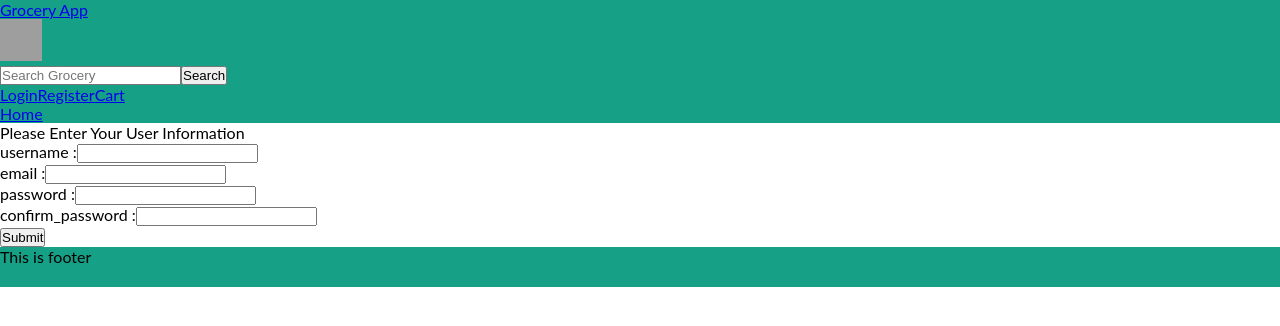
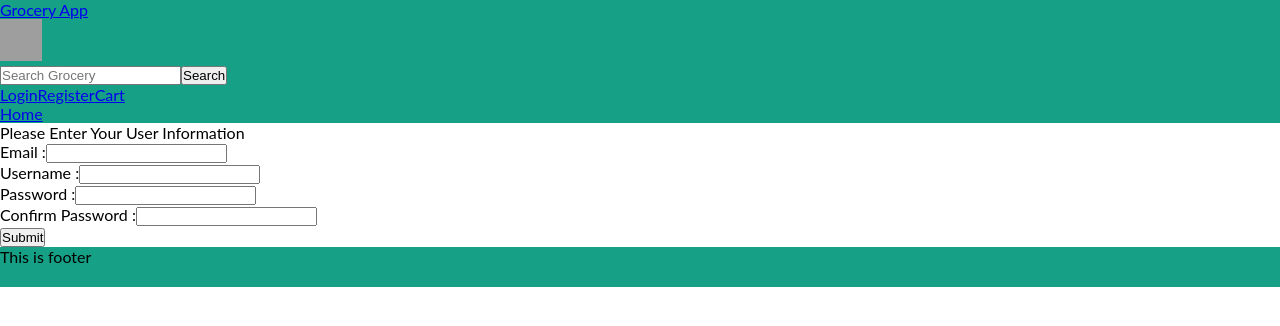
Before and after one commit to ravraw/grocery_app, a React (Create React App) app in the folder client/: page /user/new in a window 1280 px wide. Shown: the top 326 px of the page. Built offline with nearby package versions, Linux system fonts and the light colour scheme; grey boxes are pictures that could not be loaded; what react-stripe-elements would draw is missing.

Commit message:
Get rid of displayInput.

```diff
--- a/client/src/components/PageViews/User_new.jsx
+++ b/client/src/components/PageViews/User_new.jsx
@@ -7,11 +7,10 @@ class User_new extends Component {
       username: { value: "", error: false },
       email: { value: "", error: false },
       password: { value: "", error: false },
-      confirm_password: { value: "", error: false }
+      confirmPassword: { value: "", error: false }
     };
     this.handleChange = this.handleChange.bind(this);
     this.handleSubmit = this.handleSubmit.bind(this);
-    this.displayInputs = this.displayInputs.bind(this);
   }
   handleChange(event) {
     const { value, name } = event.target;
@@ -27,90 +26,72 @@ class User_new extends Component {
     const validPassword = RegExp(
       /^(?=.*[0-9])(?=.*[a-z])(?=.*[A-Z])(?=\S+$).{10,}$/
     );
+    //Regex validation: Correct email
+    const validEmail = RegExp(
+      /^[a-zA-Z0-9.!#$%&'*+/=?^_`{|}~-]+@[a-zA-Z0-9](?:[a-zA-Z0-9-]{0,61}[a-zA-Z0-9])?(?:\.[a-zA-Z0-9](?:[a-zA-Z0-9-]{0,61}[a-zA-Z0-9])?)*$/
+    );
+
     for (let name in this.state) {
-      const inputValue = this.state[name].value;
-      const inputLength = inputValue.length;
-
-      if (inputLength < 9) {
+      let inputValue = this.state[name].value;
+      let inputLength = inputValue.length;
+      console.log("name", name);
+      if (name === "username" && inputLength < 9) {
+        console.log("username Error!!!");
         this.setState({
           [name]: { value: "", error: true }
         });
-      } else if (name === "password" && !validPassword.test(inputValue)) {
+        console.log("state after email error", this.state);
+      }
+      if (name === "password" && !validPassword.test(inputValue)) {
+        console.log("Password Error!!!");
         this.setState({
           [name]: { value: "", error: true }
         });
-      } else if (name === "confirm_password") {
+      }
+      if (name === "email" && !validEmail.test(inputValue)) {
+        console.log("Email Error!!!");
+
+        this.setState({
+          [name]: { value: "", error: true }
+        });
+      }
+      if (name === "confirmPassword") {
         const passwordMatch =
-          this.state.password.value === this.state.confirm_password.value;
-        console.log('passwordMatch? ',passwordMatch)
-        console.log("this.state",this.state)
+          this.state.password.value === this.state.confirmPassword.value;
+        console.log("passwordMatch? ", passwordMatch);
+        console.log("this.state", this.state);
         if (!passwordMatch) {
+          console.log("Confirm password Error!!!");
           this.setState({
             [name]: { value: "", error: true }
           });
         }
-      } else{
-        //encrypt the user password with bycrypt
-        //Register the userinformatio into the data base.
-        //Login the user into the session.
-        let response = fetch("http://localhost:4000/register", {
-          method: "POST",
-          headers: { "Content-Type": "text/plain" },
-          body: JSON.stringify({
-           userInfo:this.state
-          })
-        });
-
-        if (response.ok) console.log("Purchase Complete!");
       }
     }
-  }
-
-  displayInputs() {
-    const inputs = [];
-
-    for (let state in this.state) {
-      if (state !== "password" && state !== "confirm_password") {
-        inputs.push(
-          <React.Fragment>
-            <label>{state} :</label>
-            <input type="text" name={state} onChange={this.handleChange} />
-            {this.state[state].error ? <div>At least 8 charactors!</div> : ""}
-            <br />
-          </React.Fragment>
-        );
-      } else if (state === "password") {
-        inputs.push(
-          <React.Fragment>
-            <label>{state} :</label>
-            <input type="text" name={state} onChange={this.handleChange} />
-            {this.state[state].error ? (
-              <div>
-                Need at least 10 characters, one diget, one lower-case letter,
-                and one upper-case letter!
-              </div>
-            ) : (
-              ""
-            )}
-            <br />
-          </React.Fragment>
-        );
-      } else if (state === "confirm_password") {
-        inputs.push(
-          <React.Fragment>
-            <label>{state} :</label>
-            <input type="text" name={state} onChange={this.handleChange} />
-            {this.state[state].error ? (
-              <div>Password and confirm_password don't match!</div>
-            ) : (
-              ""
-            )}
-            <br />
-          </React.Fragment>
-        );
-      }
+    const state = this.state;
+    const usernameError = state.username.error;
+    const emailError = state.email.error;
+    const passwordError = state.password.error;
+    const confirmError = state.confirmPassword.error;
+    const noError =
+      !usernameError && !emailError && !passwordError && !confirmError;
+    console.log("state", this.state);
+    console.log("noErrror?", noError);
+    if (noError) {
+      fetch("http://localhost:4000/register", {
+        method: "POST",
+        headers: { "Content-Type": "text/plain" },
+        body: JSON.stringify({
+          username: state.username.value,
+          email: state.email.value,
+          password: state.password.value
+        })
+      }).then(response => {
+        console.log("response", response);
+        if (response.ok) console.log("Registraiton Complete!");
+        //then put user into session and redirect to home page
+      });
     }
-    return inputs;
   }
 
   render() {
@@ -118,7 +99,37 @@ class User_new extends Component {
       <React.Fragment>
         <div>Please Enter Your User Information</div>
         <form onSubmit={this.handleSubmit}>
-          {this.displayInputs()}
+          <label>Email :</label>
+          <input type="text" name="email" onChange={this.handleChange} />
+          {this.state.email.error ? <div>Incorrect Email</div> : ""}
+          <br />
+          <label>Username :</label>
+          <input type="text" name="username" onChange={this.handleChange} />
+          {this.state.username.error ? <div>At least 8 charactors!</div> : ""}
+          <br />
+          <label>Password :</label>
+          <input type="text" name="password" onChange={this.handleChange} />
+          {this.state.password.error ? (
+            <div>
+              Need at least 10 characters, one diget, one lower-case letter, and
+              one upper-case letter!
+            </div>
+          ) : (
+            ""
+          )}
+          <br />
+          <label>Confirm Password :</label>
+          <input
+            type="text"
+            name="confirmPassword"
+            onChange={this.handleChange}
+          />
+          {this.state.confirmPassword.error ? (
+            <div>Password and confirmPassword don't match!</div>
+          ) : (
+            ""
+          )}
+          <br />
           <button type="submit">Submit</button>
         </form>
       </React.Fragment>
```
Also changed, not shown: 2 other files (tests, documents, lock files or other folders).
